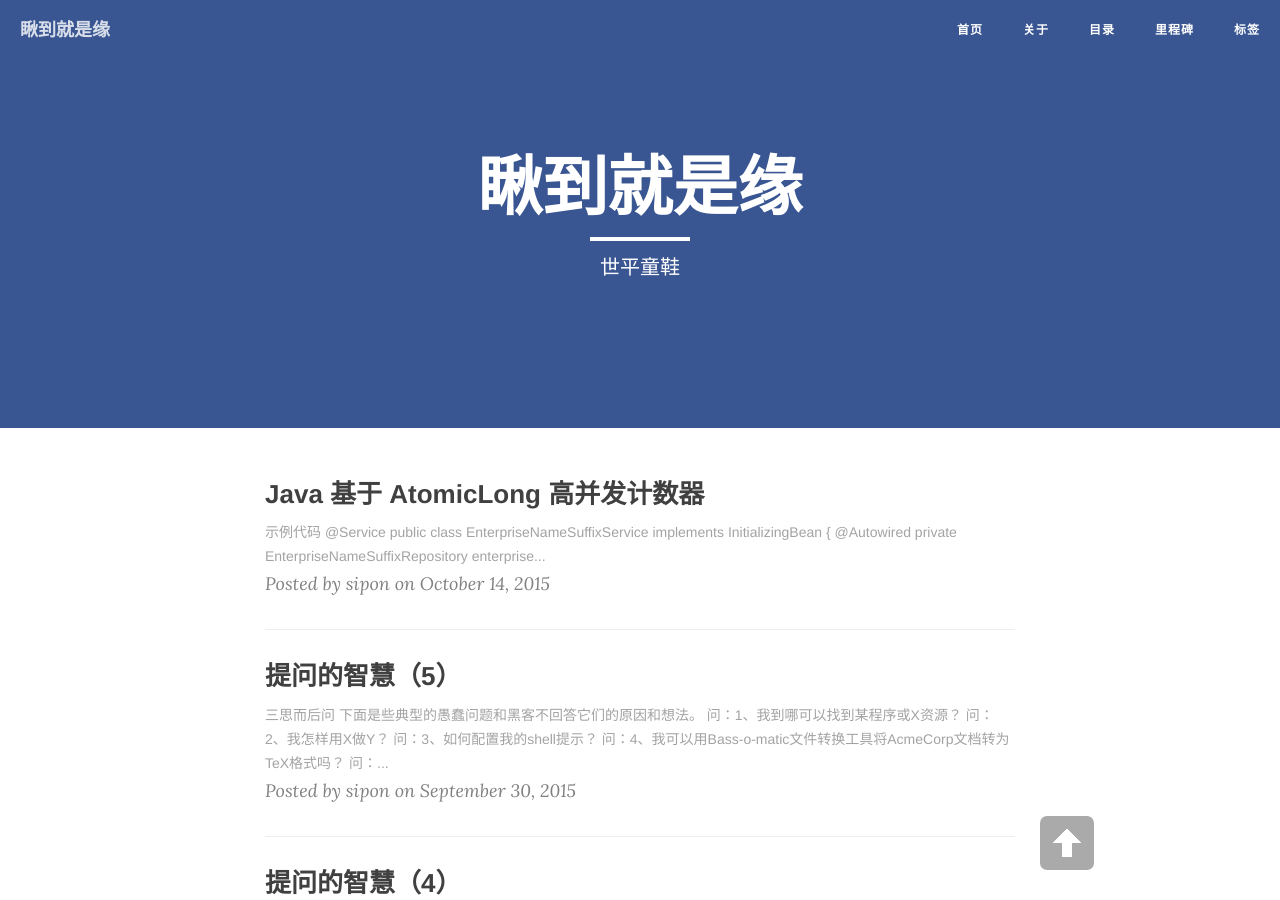
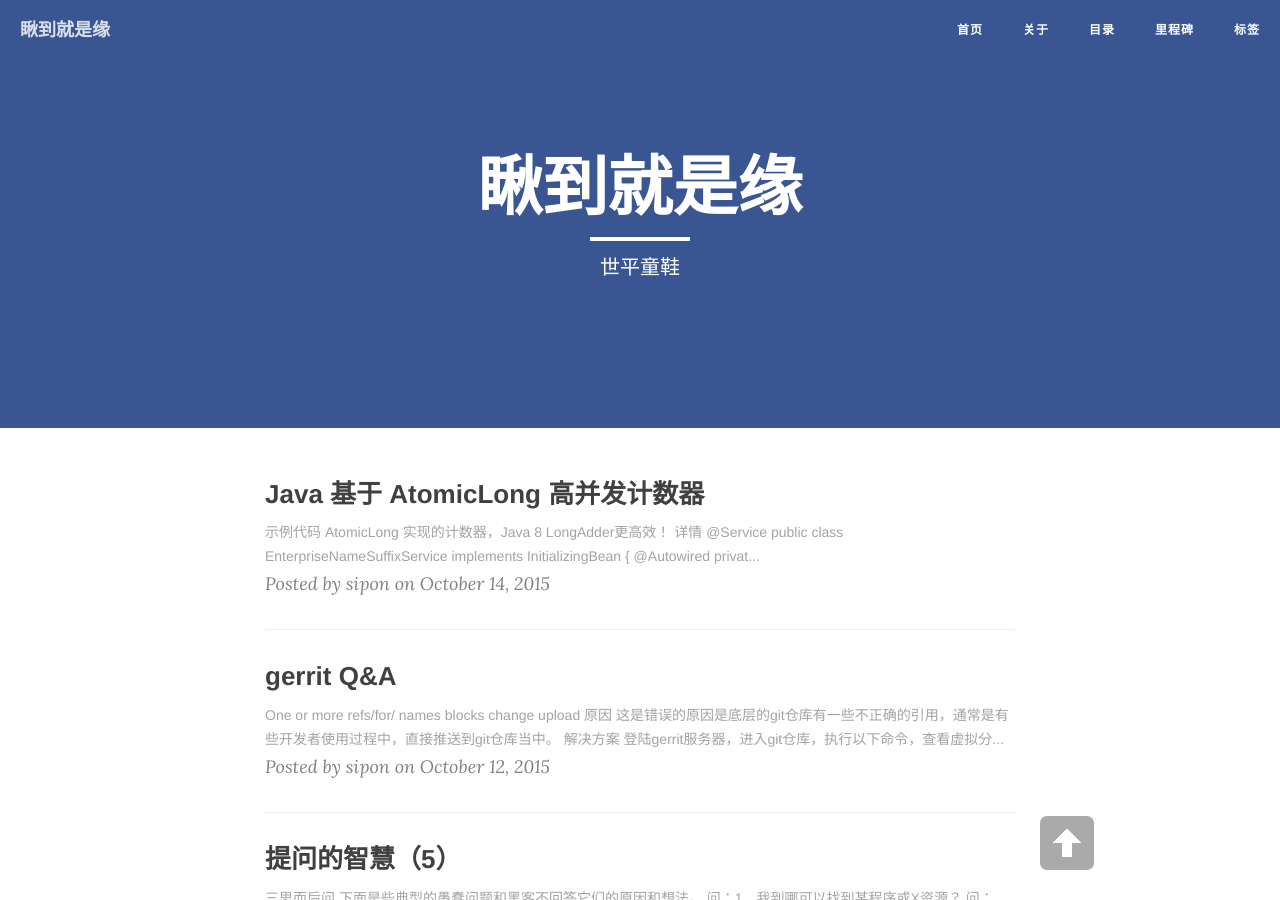
Before and after one commit to Ssipon/Ssipon.github.io, a Jekyll site: the page built from index.html, in a window 1280 px wide and 900 px high. Built offline with Jekyll 4.4.1, drawn with Linux system fonts in a browser that asks for light colours; nearby versions of some CDN libraries; the list of posts is cut into pages by our own code.

Commit message:
gerrit Q&A

````diff
--- a/_posts/2015-09-24-how-to-build-a-blog.md
+++ b/_posts/2015-09-24-how-to-build-a-blog.md
@@ -20,3 +20,5 @@ description: 这是一篇很详尽的独立博客搭建教程，里面介绍了
 8. 回到"https://github.com/你的用户名/你的用户名.github.io"找到"CNAME"文件,将"ssipon.github.io"改成你的域名,你的域名就拥有我的博客了
 9. 博客的文字都放在"https://github.com/你的用户名/你的用户名.github.io"中的"post"里面,你可以将按照里面文章模板去修改,其他的细节自己摸索一下
 10. 极简博客教程完成.
+
+## [Cmd Markdown 编辑器使用](https://www.zybuluo.com/mdeditor)
--- /dev/null
+++ b/_posts/2015-10-12-gerrit Q&A.md
@@ -0,0 +1,25 @@
+---
+layout: post
+title: gerrit Q&A
+date: 2015-10-12 08:31:54
+categories: blog
+tags: [Java,高并发,计数器]
+description:
+---
+
+
+### One or more refs/for/ names blocks change upload
+
+####原因
+
+这是错误的原因是底层的git仓库有一些不正确的引用，通常是有些开发者使用过程中，直接推送到git仓库当中。
+
+####解决方案
+
+登陆gerrit服务器，进入git仓库，执行以下命令，查看虚拟分支：
+
+```git for-each-ref refs/for/```
+
+执行以下命令，删除该虚拟分支
+
+```git update-ref -d refs/for/bad-name```
````
Also changed, not shown: _posts/2015-10-13-Java 基于 AtomicLong 高并发计数器.md (+6 -22 lines).
